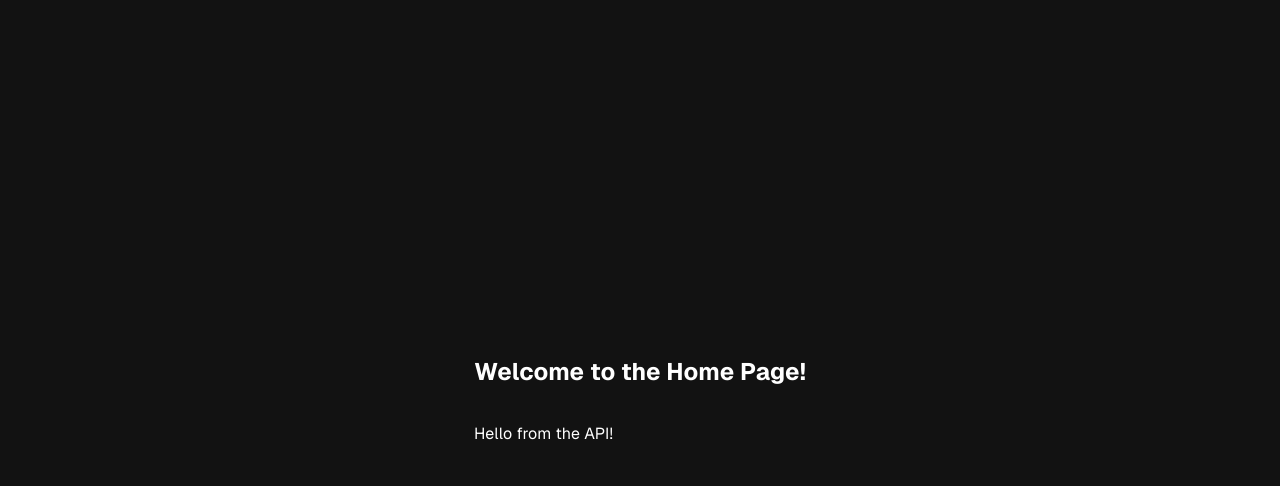
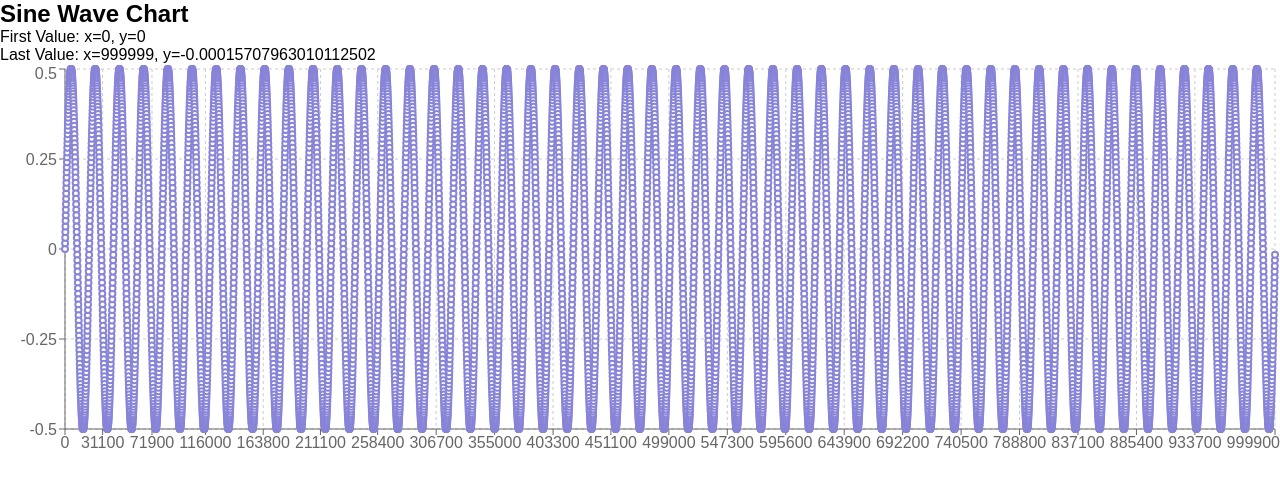
Before and after one commit to cosminsaracil/DP-UI, a Next.js app: page / in a window 1280 px wide. Shown: the top 486 px of the page. Built offline with nearby package versions, Linux system fonts and the light colour scheme.

Commit message:
chart added

```diff
--- a/package.json
+++ b/package.json
@@ -14,7 +14,8 @@
     "@mui/material": "^6.4.5",
     "next": "15.1.7",
     "react": "^19.0.0",
-    "react-dom": "^19.0.0"
+    "react-dom": "^19.0.0",
+    "recharts": "^2.15.1"
   },
   "devDependencies": {
     "@eslint/eslintrc": "^3",
--- a/src/app/api/hello/route.js
+++ /dev/null
@@ -1,4 +0,0 @@
-// app/api/hello/route.js
-export async function GET() {
-    return Response.json({ message: "Hello from the API!" });
-  }
--- /dev/null
+++ b/src/app/api/sine-wave/route.js
@@ -0,0 +1,23 @@
+export async function GET() {
+  const startTime = Date.now(); // Start time measurement
+
+  const totalPoints = 1_000_000;
+  const frequency = 0.00005; // Decrease frequency to space out peaks
+  const amplitude = 0.5; // Reduce amplitude for a lower wave
+
+  const sineWaveData = Array.from({ length: totalPoints }, (_, i) => ({
+    x: i,
+    y: amplitude * Math.sin(2 * Math.PI * frequency * i), // Proper sine wave equation
+  }));
+
+  const endTime = Date.now(); // End time measurement
+  console.log(
+    `Generated ${totalPoints} sine wave points in ${endTime - startTime} ms`
+  );
+
+  return Response.json({
+    first: sineWaveData[0],
+    last: sineWaveData[sineWaveData.length - 1],
+    allData: sineWaveData, // Full access
+  });
+}
--- a/src/app/page.js
+++ b/src/app/page.js
@@ -1,40 +1,36 @@
-// "use client";
-
-// export default function Home() {
-  //   return (
-    //     <div className={styles.page}>
-    //       <ThemeRegistry>
-    //         <main className={styles.main}>
-    //           <h1>Hello NEXT!</h1>
-    //           <Button variant="contained">Click me</Button>
-    //         </main>
-    //         <footer className={styles.footer}></footer>
-
-    //       </ThemeRegistry>
-    //     </div>
-    //   );
-    // }
-
-    // src/app/page.js
-'use client'
-import { useState, useEffect } from 'react';
-import Button from "@mui/material/Button";
-import styles from "./page.module.css";
-// ** Theme
-import ThemeRegistry from "@/components/theme/ThemeProvider";
+"use client";
+import { useState, useEffect } from "react";
+import {
+  LineChart,
+  Line,
+  XAxis,
+  YAxis,
+  Tooltip,
+  CartesianGrid,
+  ResponsiveContainer,
+} from "recharts";
 
 export default function Home() {
-  const [message, setMessage] = useState('');
+  const [first, setFirst] = useState(null);
+  const [last, setLast] = useState(null);
+  const [chartData, setChartData] = useState([]);
 
   useEffect(() => {
     const fetchData = async () => {
       try {
-        const response = await fetch('/api/hello'); // ✅ This now works!
-        console.log(response)
+        const response = await fetch("/api/sine-wave");
         const data = await response.json();
-        setMessage(data.message);
+
+        setFirst(data.first);
+        setLast(data.last);
+
+        // Use a subset of data to avoid performance issues (e.g., take every 100th point)
+        const reducedData = data.allData.filter(
+          (_, index) => index % 100 === 0
+        );
+        setChartData(reducedData);
       } catch (error) {
-        console.error('Error fetching data:', error);
+        console.error("Error fetching data:", error);
       }
     };
 
@@ -42,15 +38,39 @@ export default function Home() {
   }, []);
 
   return (
-    <div className={styles.page}>
-           <ThemeRegistry>
-             <main className={styles.main}>
-      <h2>Welcome to the Home Page!</h2>
-      <p>{message}</p>
-      </main>
-        <footer className={styles.footer}></footer>
+    <div>
+      <h2>Sine Wave Chart</h2>
+      {first && last ? (
+        <div>
+          <p>
+            First Value: x={first.x}, y={first.y}
+          </p>
+          <p>
+            Last Value: x={last.x}, y={last.y}
+          </p>
+        </div>
+      ) : (
+        <p>Loading...</p>
+      )}
 
-     </ThemeRegistry>
-     </div>
+      {chartData.length > 0 ? (
+        <ResponsiveContainer width="100%" height={400}>
+          <LineChart data={chartData}>
+            <CartesianGrid strokeDasharray="3 3" />
+            <XAxis dataKey="x" />
+            <YAxis />
+            <Tooltip />
+            <Line
+              type="monotone"
+              dataKey="y"
+              stroke="#8884d8"
+              strokeWidth={2}
+            />
+          </LineChart>
+        </ResponsiveContainer>
+      ) : (
+        <p>Loading chart...</p>
+      )}
+    </div>
   );
 }
```
Also changed, not shown: 1 other file (tests, documents, lock files or other folders).
